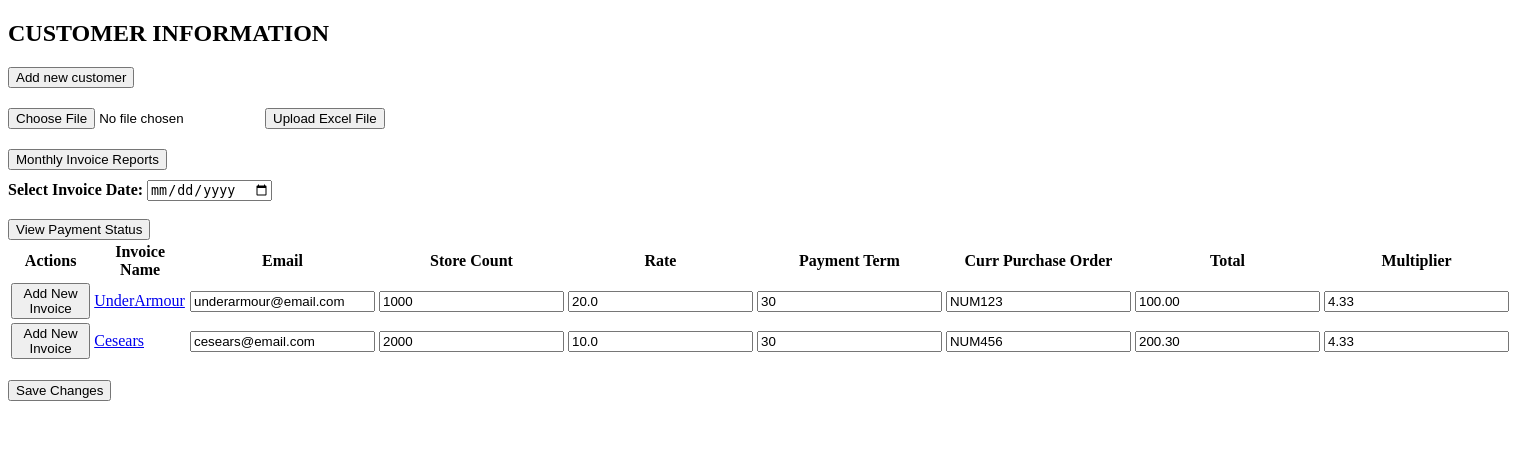
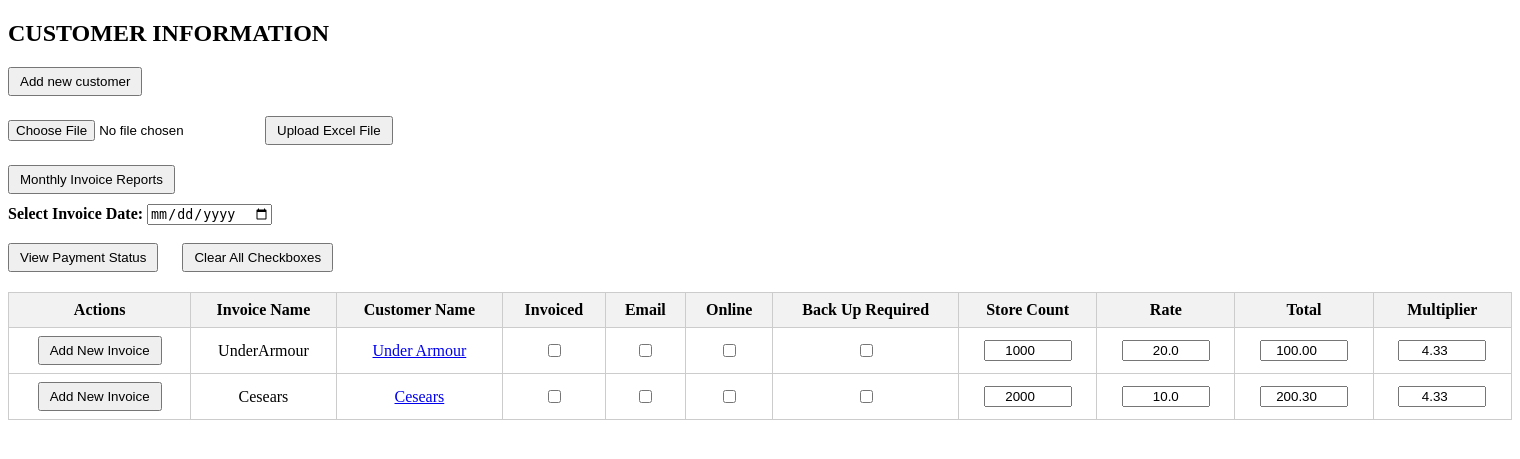
Before and after one commit to Halston-droid/Invoice-Project, a Flask app: page / in a window 1520 px wide. Shown: the top 459 px of the page. Run offline with Flask 3, Linux system fonts and the light colour scheme.

Commit message:
added checkboxes and made payment have a partial payment field

```diff
--- a/app.py
+++ b/app.py
@@ -1,4 +1,4 @@
-from flask import Flask, render_template, request, make_response, redirect, url_for
+from flask import Flask, render_template, request, make_response, redirect, url_for, jsonify
 import os
 from datetime import datetime, date, timedelta
 from decimal import Decimal
@@ -104,7 +104,7 @@ def invoiceConfirmation():
         return "Customer not found", 404
 
     invoice_date = request.form.get("invoiceDate") #Gets date from the form on the homepage
-    invoice_total = request.form.get("invoice_total")
+
     formatted_invoice_date = ""
     if invoice_date:
         try:
@@ -112,6 +112,13 @@ def invoiceConfirmation():
             formatted_invoice_date = dt.strftime("%m/%d/%Y")  # Convert to MM/DD/YYYY
         except ValueError:
             formatted_invoice_date = ""
+
+    invoice_total = request.form.get("invoice_total", 0)
+
+    try:
+        invoice_total = float(invoice_total)
+    except ValueError:
+        invoice_total = 0.0
 
     # --- Step 1: Try getting selected services from form ---
     selected_services = request.form.getlist('service_types[]')
@@ -298,6 +305,7 @@ def import_excel():
         for _, row in df.iterrows():
             customer = Customer(
                 name=row['name'],
+                invoice_name=row['invoice_name'],
                 location=row['location'],
                 store_count=int(row['store_count']),
                 rate=row['rate'],
@@ -410,6 +418,11 @@ def update_customers():
                 nextDate = parse_date_(date_str)
                 cust.nextPOExpDate = nextDate.date() if nextDate else None
 
+            cust.invoiced = f"invoiced_{cust.id}" in request.form
+            cust.emailed = f"emailed_{cust.id}" in request.form
+            cust.online = f"online_{cust.id}" in request.form
+            cust.backup_required = f"backup_required_{cust.id}" in request.form
+
         db.commit()
     return redirect(url_for('index'))
 
@@ -512,42 +525,34 @@ def customerInfo(customer_id):
             displayed_total=displayed_total
         )
 
+@app.route("/paymentStatus", methods=["GET", "POST"])
+def paymentStatus():
+    filter_name = request.args.get("filter_name", "")
 
+    with SessionLocal() as db:
+        query = db.query(Customer).options(joinedload(Customer.invoices))
+        if filter_name:
+            query = query.filter(Customer.name.ilike(f"%{filter_name}%"))
+        customers = query.all()
 
-@app.route('/paymentStatus', methods=['GET', 'POST'])
-def paymentStatus():
-    with SessionLocal() as db:
+        # Compute amount including "other services"
+        for cust in customers:
+            # Parse other_service_amounts CSV string once per customer
+            other_services = cust.other_service_amounts or ""
+            try:
+                other_service_values = [float(x) for x in other_services.split(",") if x.strip()]
+            except ValueError:
+                other_service_values = []
 
-        if request.method == 'POST':
-            # Handle a single invoice toggle
-            invoice_id = request.form.get('invoice_id')
-            paid_status = request.form.get('paid') == 'true'
+            for inv in cust.invoices:
+                base_amount = float(inv.amount or 0)
+                inv.amount_with_services = base_amount + sum(other_service_values)
+                # Ensure amount_paid exists
+                if not hasattr(inv, "amount_paid") or inv.amount_paid is None:
+                    inv.amount_paid = 0
 
-            if invoice_id:
-                invoice = db.query(Invoice).filter(Invoice.id == invoice_id).first()
-                if invoice:
-                    invoice.paid = paid_status
-                    db.commit()
-                    return '', 204  # No content, so JS won't reload the page
+    return render_template("paymentStatus.html", customers=customers, filter_name=filter_name)
 
-        # --- GET: Show the table ---
-        filter_name = request.args.get('filter_name', '').strip().lower()
-
-        if filter_name:
-            customers = db.query(Customer).filter(Customer.name.ilike(f"%{filter_name}%")).all()
-        else:
-            customers = db.query(Customer).all()
-
-        for cust in customers:
-            cust.invoices = (
-                db.query(Invoice)
-                .filter(Invoice.customer_id == cust.id)
-                .order_by(Invoice.invoice_date.desc())
-                .limit(12)
-                .all()
-            )
-
-        return render_template('paymentStatus.html', customers=customers, filter_name=filter_name)
 
 
 @app.route('/reports')
@@ -602,5 +607,33 @@ def download_csv():
         response.headers["Content-Type"] = "text/csv"
         return response
 
+
+@app.route("/update_payment_status", methods=["POST"])
+def update_payment_status():
+    data = request.get_json()
+    invoice_id = data.get("invoice_id")
+    field = data.get("field")
+    value = data.get("value")
+
+    with SessionLocal() as db:
+        invoice = db.query(Invoice).filter(Invoice.id == invoice_id).first()
+        if not invoice:
+            return jsonify(success=False, error="Invoice not found"), 404
+
+        if field == "paid":
+            # Convert string/boolean JSON value to Python bool
+            invoice.paid = value in [True, "true", "True", 1, "1"]
+        elif field == "amount_paid":
+            try:
+                invoice.amount_paid = Decimal(value) if value else 0
+            except Exception:
+                invoice.amount_paid = 0
+
+        db.commit()
+
+    return jsonify(success=True)
+
+
+
 if __name__ == '__main__':
     app.run(host='0.0.0.0', port=os.environ.get('FLASK_PORT', 5000), debug=os.environ.get('FLASK_DEBUG', True))
--- a/templates/index.html
+++ b/templates/index.html
@@ -3,47 +3,73 @@
 <head>
     <meta charset="UTF-8" />
     <meta name="viewport" content="width=device-width, initial-scale=1.0" />
-    <title>Flask Web Form Example</title>
+    <title>Customer Information</title>
+    <style>
+        table {
+            width: 100%;
+            border-collapse: collapse;
+            margin-top: 20px;
+        }
+        th, td {
+            border: 1px solid #ccc;
+            padding: 8px 12px;
+            text-align: center;
+        }
+        th {
+            background-color: #f2f2f2;
+        }
+        input[type="number"], input[type="text"], input[type="email"] {
+            width: 80px;
+            text-align: center;
+        }
+        .center { text-align: center; }
+        button { padding: 5px 10px; }
+        #clearCheckboxesBtn { margin-left: 20px; }
+    </style>
 </head>
 <body>
     <h2>CUSTOMER INFORMATION</h2>
 
-    <!-- Add New Customer button -->
+    <!-- Add New Customer -->
     <form action="/newCustomer" method="get" style="margin-bottom: 20px;">
         <button type="submit">Add new customer</button>
     </form>
 
-    <!-- Upload Excel form -->
+    <!-- Upload Excel -->
     <form action="/import_excel" method="post" enctype="multipart/form-data" style="margin-bottom: 20px;">
         <input type="file" name="file" accept=".xlsx" required>
         <button type="submit">Upload Excel File</button>
     </form>
 
+    <!-- Monthly Reports -->
     <form action="{{ url_for('reports') }}" method="get" style="margin: 10px 0;">
         <button type="submit">Monthly Invoice Reports</button>
     </form>
 
-    <!-- Invoice Date button -->
+    <!-- Global Invoice Date -->
     <label for="globalInvoiceDate"><strong>Select Invoice Date:</strong></label>
     <input type="date" id="globalInvoiceDate" name="globalInvoiceDate" required>
     <br><br>
 
+    <!-- Payment Status & Clear Checkboxes -->
     <form action="{{ url_for('paymentStatus') }}" method="get" style="display:inline;">
         <button type="submit">View Payment Status</button>
     </form>
+    <button type="button" id="clearCheckboxesBtn">Clear All Checkboxes</button>
 
-    <br>
-    <form method="POST" action="/update_customers">
+    <!-- Customer Table -->
     <table>
         <thead>
           <tr>
             <th>Actions</th>
             <th>Invoice Name</th>
+            <th>Customer Name</th>
+            <th>Invoiced</th>
             <th>Email</th>
+            <th>Online</th>
+            <th>Back Up Required</th>
             <th>Store Count</th>
             <th>Rate</th>
-            <th>Payment Term</th>
-            <th>Curr Purchase Order</th>
             <th>Total</th>
             <th>Multiplier</th>
           </tr>
@@ -51,87 +77,67 @@
           <tbody>
             {% for cust in customers %}
             <tr>
+              <!-- Actions -->
               <td>
-                <!-- NEW: Hidden date + button -->
+                <form method="POST" action="{{ url_for('invoiceConfirmation') }}" target="_blank">
+                    <input type="hidden" name="customer_id" value="{{ cust.id }}">
                     <input type="hidden" name="invoiceDate" class="invoiceDateInput">
                     <input type="hidden" name="invoice_total" class="invoiceTotalInput">
-                <button type="submit"
-                        formaction="{{ url_for('invoiceConfirmation') }}"
-                        formmethod="POST"
-                        formtarget="_blank"
-                        name="customer_id"
-                        value="{{ cust.id }}">
-                Add New Invoice
-                </button>
+                    <button type="submit">Add New Invoice</button>
+                </form>
               </td>
+
+              <!-- Invoice Name (display only) -->
               <td>
-              <a href="{{ url_for('customerInfo', customer_id=cust.id) }}?total={{ cust.total }}">
                 {{ cust.name }}
+              </td>
+
+              <!-- Customer Name (display only, clickable) -->
+              <td>
+                <a href="{{ url_for('customerInfo', customer_id=cust.id) }}">
+                  {{ cust.invoice_name }}
                 </a>
               </td>
-            <td><input type="email" name="email_{{ cust.id }}" value="{{ cust.email }}"></td>
+
+              <!-- Auto-save checkboxes -->
+              <td class="center">
+                <input type="checkbox" data-customer-id="{{ cust.id }}" data-field-name="invoiced" {% if cust.invoiced %}checked{% endif %}>
+              </td>
+              <td class="center">
+                <input type="checkbox" data-customer-id="{{ cust.id }}" data-field-name="email_sent" {% if cust.email_sent %}checked{% endif %}>
+              </td>
+              <td class="center">
+                <input type="checkbox" data-customer-id="{{ cust.id }}" data-field-name="online" {% if cust.online %}checked{% endif %}>
+              </td>
+              <td class="center">
+                <input type="checkbox" data-customer-id="{{ cust.id }}" data-field-name="backup_required" {% if cust.backup_required %}checked{% endif %}>
+              </td>
+
+              <!-- Store Count, Rate, Total, Multiplier -->
               <td><input type="number" name="store_count_{{ cust.id }}" value="{{ cust.store_count }}"></td>
               <td><input type="text" name="rate_{{ cust.id }}" value="{{ cust.rate }}"></td>
-            <td><input type="number" name="paymentTerm_{{ cust.id }}" value="{{ cust.paymentTerm }}"></td>
-            <td><input type="text" name="currentPO_{{ cust.id }}" value="{{ cust.currentPO }}"></td>
-            <td><input type="number" step="0.01" name="total_{{ cust.id }}" value="{{ cust.total }}"></td>
+              <td><input type="number" step="0.01" name="total_{{ cust.id }}" value="{{ cust.total }}" readonly></td>
               <td><input type="number" step="0.01" name="multiplier_{{ cust.id }}" value="{{ cust.multiplier }}"></td>
             </tr>
             {% endfor %}
           </tbody>
+
+
     </table>
 
-      <br>
-      <button type="submit">Save Changes</button>
-    </form>
-
     <script>
-      // Listen for clicks on every invoice button
-      document.querySelectorAll("button[type='submit'][formaction$='invoiceConfirmation']").forEach(button => {
-        button.addEventListener("click", function (event) {
+      // Invoice button: sets hidden invoiceDate & total
+      document.querySelectorAll("form button[type='submit']").forEach(button => {
+        button.addEventListener("click", function(event) {
+            const form = this.closest('form');
             const globalDate = document.getElementById("globalInvoiceDate").value;
-            console.log("Add New Invoice clicked, globalDate is:", globalDate);
-
-            // Find the hidden input next to this button
-            const form = this.closest('form');
-            const hiddenInput = form.querySelector(".invoiceDateInput");
-            if (globalDate) {
-                hiddenInput.value = globalDate;
-                console.log("Hidden invoiceDate set to:", hiddenInput.value);
-            } else {
-                alert("Please select an invoice date before generating an invoice.");
-                // Prevent form from submitting without a date
-                event.preventDefault();
-            }
-        });
-      });
-
-      // Function to calculate total given rate, store_count, multiplier
-      function calculateTotal(rate, storeCount, multiplier) {
-        rate = parseFloat(rate) || 0;
-        storeCount = parseInt(storeCount) || 0;
-        multiplier = parseFloat(multiplier) || 0;
-
-        // If any is zero, total should ignore it (i.e., multiply only non-zero values)
-        let values = [rate, storeCount, multiplier].filter(v => v !== 0);
-        if (values.length === 0) {
-          return 0;
-        }
-        return values.reduce((acc, val) => acc * val, 1).toFixed(2);
-      }
-
-      // For each row in the table, watch the rate, store_count, and multiplier inputs
-      document.querySelectorAll("button[type='submit'][formaction$='invoiceConfirmation']").forEach(button => {
-          button.addEventListener("click", function (event) {
-              const globalDate = document.getElementById("globalInvoiceDate").value;
-              const form = this.closest('form');
             const hiddenDateInput = form.querySelector(".invoiceDateInput");
             const hiddenTotalInput = form.querySelector(".invoiceTotalInput");
             const totalInput = this.closest("tr").querySelector("input[name^='total_']");
 
             if (globalDate) {
                 hiddenDateInput.value = globalDate;
-                  hiddenTotalInput.value = totalInput.value || 0;  // Send total to Flask
+                hiddenTotalInput.value = totalInput.value || 0;
             } else {
                 alert("Please select an invoice date before generating an invoice.");
                 event.preventDefault();
@@ -139,6 +145,59 @@
         });
       });
 
+      // Calculate total dynamically
+      function calculateTotal(rate, storeCount, multiplier) {
+        rate = parseFloat(rate) || 0;
+        storeCount = parseInt(storeCount) || 0;
+        multiplier = parseFloat(multiplier) || 0;
+        return (rate * storeCount * multiplier).toFixed(2);
+      }
+
+      document.querySelectorAll("tbody tr").forEach(row => {
+        const rateInput = row.querySelector("input[name^='rate_']");
+        const storeCountInput = row.querySelector("input[name^='store_count_']");
+        const multiplierInput = row.querySelector("input[name^='multiplier_']");
+        const totalInput = row.querySelector("input[name^='total_']");
+
+        if (rateInput && storeCountInput && multiplierInput && totalInput) {
+          [rateInput, storeCountInput, multiplierInput].forEach(input => {
+            input.addEventListener('input', () => {
+              totalInput.value = calculateTotal(rateInput.value, storeCountInput.value, multiplierInput.value);
+
+              // Auto-save total
+              const customerId = totalInput.closest('tr').querySelector("td a").href.split("/").pop();
+              fetch(`/update_total/${customerId}`, {
+                method: "POST",
+                headers: { "Content-Type": "application/json" },
+                body: JSON.stringify({ total: totalInput.value })
+              });
+            });
+          });
+        }
+      });
+
+      // Auto-save checkboxes
+      document.querySelectorAll("input[type=checkbox]").forEach(checkbox => {
+        checkbox.addEventListener("change", function() {
+            const customerId = this.dataset.customerId;
+            const fieldName = this.dataset.fieldName;
+            const value = this.checked;
+            fetch(`/update_status/${customerId}`, {
+                method: "POST",
+                headers: { "Content-Type": "application/json" },
+                body: JSON.stringify({ field: fieldName, value: value })
+            });
+        });
+      });
+
+      // Clear all checkboxes
+      document.getElementById('clearCheckboxesBtn').addEventListener('click', () => {
+        const checkboxes = document.querySelectorAll("input[type='checkbox']");
+        checkboxes.forEach(cb => {
+          cb.checked = false;
+          cb.dispatchEvent(new Event('change')); // trigger auto-save
+        });
+      });
     </script>
 
 </body>
```
Also changed, not shown: models.py (+7 -1 lines), templates/customerInfo.html (+2 -6 lines), templates/invoiceConfirmation_pdf.html (+5 -5 lines), templates/paymentStatus.html (+49 -29 lines), customers.sqlite, 6 other files. Lines whose indentation alone changed are shown as unchanged.
